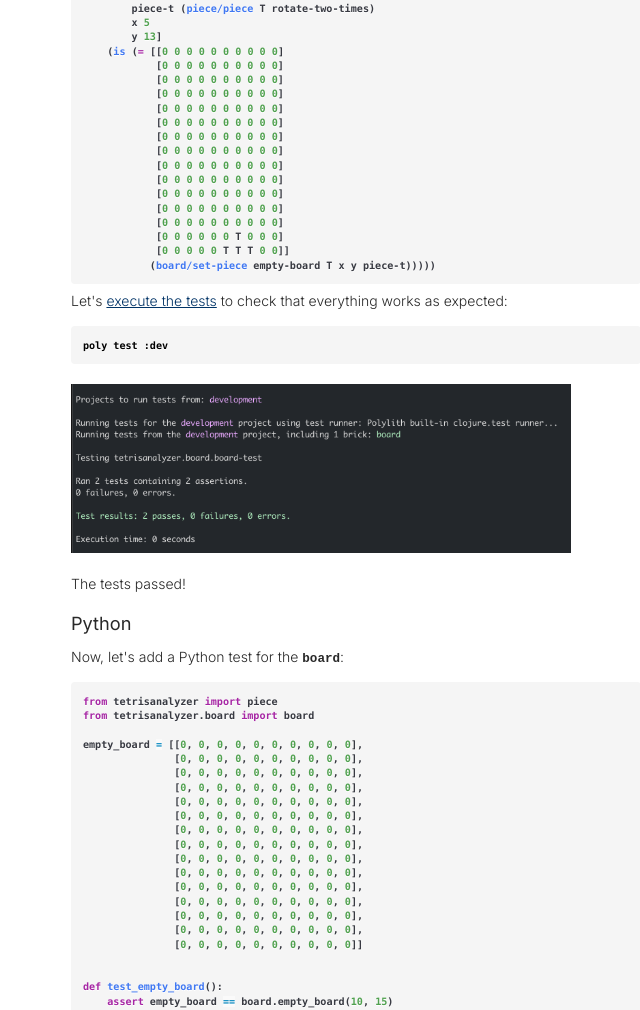
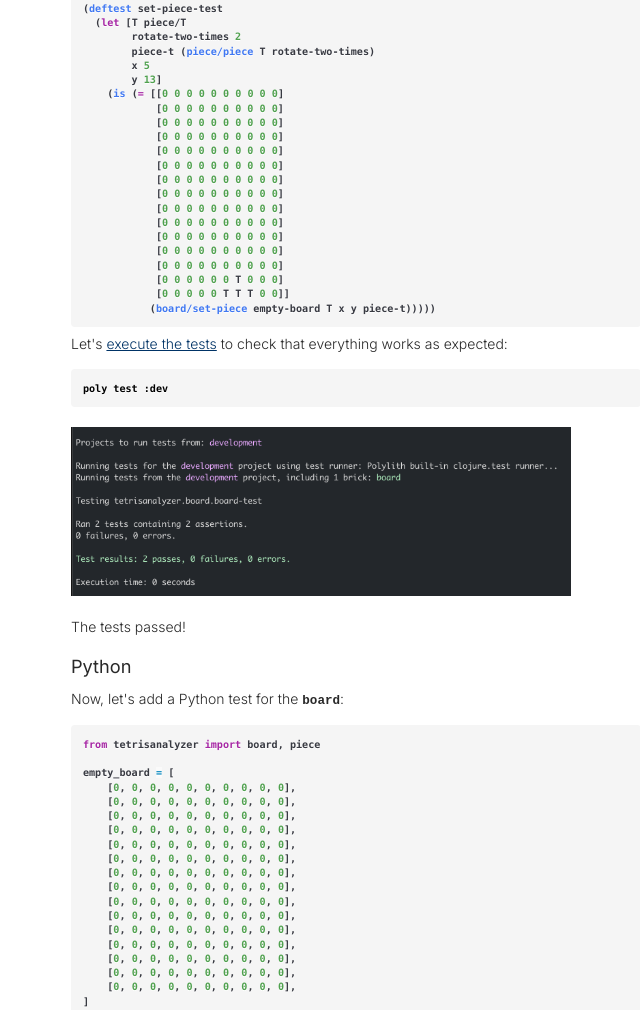
Before and after one commit to tengstrand/review-blog, a plain HTML site: page 2025-12-19-tetris-playing-ai-the-polylith-way-1.html in a window 1280 px wide. Shown: the part 10990-12000 px from the top of the page, without its empty margins (284-924 px from the left). Drawn offline with nearby package versions, Linux system fonts and the light colour scheme; a script that the page names is missing.

Commit message:
Deploy preview for review-tetris1-01-d4c54cf4

```diff
--- a/2025-12-19-tetris-playing-ai-the-polylith-way-1.html
+++ b/2025-12-19-tetris-playing-ai-the-polylith-way-1.html
@@ -237,6 +237,7 @@ L = 5
 T = 6
 O = 7
 
+
 def piece(p, rotation):
     return shape.pieces[p][rotation]
 </code></pre><p>The <code>piece</code> component now has these files:</p><pre><code class="language-shell">▾ tetris-polylith-uv
@@ -315,9 +316,11 @@ type(Z)    # Returns &lt;class &apos;int&apos;&gt; (since Z is bound to 2)
 </code></pre><p>In Python:</p><pre><code class="language-python">def empty_board(width, height):
     return [[0] * width for _ in range(height)]
 
+
 def set_cell(board, p, x, y, cell):
     cx, cy = cell
     board[y + cy][x + cx] = p
+
 
 def set_piece(board, p, x, y, piece):
     for cell in piece:
@@ -407,10 +410,9 @@ p = 6, x = 2, y = 0, cell = [0 1])
             [0 0 0 0 0 T T T 0 0]]
            (board/set-piece empty-board T x y piece-t)))))
 </code></pre><p>Let&apos;s <a href="https://cljdoc.org/d/polylith/clj-poly/0.3.31/doc/testing">execute the tests</a> to check that everything works as expected:</p><pre><code class="language-shell">poly test :dev
-</code></pre><img src="assets/2025-12-19-tetris-playing-ai-the-polylith-way/part1/poly-test.png" alt="Poly test output" style="width: 500px; height: auto; display: block; margin: 20px 0;"><p>The tests passed!</p><h4 id="python-4">Python</h4><p>Now, let&apos;s add a Python test for the <code>board</code>:</p><pre><code class="language-python">from tetrisanalyzer import piece
-from tetrisanalyzer.board import board
+</code></pre><img src="assets/2025-12-19-tetris-playing-ai-the-polylith-way/part1/poly-test.png" alt="Poly test output" style="width: 500px; height: auto; display: block; margin: 20px 0;"><p>The tests passed!</p><h4 id="python-4">Python</h4><p>Now, let&apos;s add a Python test for the <code>board</code>:</p><pre><code class="language-python">from tetrisanalyzer import board, piece
 
-empty_board = [[0, 0, 0, 0, 0, 0, 0, 0, 0, 0],
+empty_board = [
     [0, 0, 0, 0, 0, 0, 0, 0, 0, 0],
     [0, 0, 0, 0, 0, 0, 0, 0, 0, 0],
     [0, 0, 0, 0, 0, 0, 0, 0, 0, 0],
@@ -424,7 +426,9 @@ empty_board = [[0, 0, 0, 0, 0, 0, 0, 0, 0, 0],
     [0, 0, 0, 0, 0, 0, 0, 0, 0, 0],
     [0, 0, 0, 0, 0, 0, 0, 0, 0, 0],
     [0, 0, 0, 0, 0, 0, 0, 0, 0, 0],
-               [0, 0, 0, 0, 0, 0, 0, 0, 0, 0]]
+    [0, 0, 0, 0, 0, 0, 0, 0, 0, 0],
+    [0, 0, 0, 0, 0, 0, 0, 0, 0, 0],
+]
 
 
 def test_empty_board():
@@ -437,7 +441,8 @@ def test_set_piece():
     piece_t = piece.piece(T, rotate_two_times)
     x = 5
     y = 13
-    expected = [[0, 0, 0, 0, 0, 0, 0, 0, 0, 0],
+    expected = [
+        [0, 0, 0, 0, 0, 0, 0, 0, 0, 0],
         [0, 0, 0, 0, 0, 0, 0, 0, 0, 0],
         [0, 0, 0, 0, 0, 0, 0, 0, 0, 0],
         [0, 0, 0, 0, 0, 0, 0, 0, 0, 0],
@@ -451,7 +456,9 @@ def test_set_piece():
         [0, 0, 0, 0, 0, 0, 0, 0, 0, 0],
         [0, 0, 0, 0, 0, 0, 0, 0, 0, 0],
         [0, 0, 0, 0, 0, 0, T, 0, 0, 0],
-                [0, 0, 0, 0, 0, T, T, T, 0, 0]]
+        [0, 0, 0, 0, 0, T, T, T, 0, 0],
+    ]
+
     assert expected == board.set_piece(empty_board, T, x, y, piece_t)
 </code></pre><p>Let&apos;s install and run the tests using <a href="https://docs.pytest.org/en/stable/">pytest</a>:</p><pre><code class="language-shell">uv add pytest --dev
 </code></pre><p>And run the tests:</p><pre><code class="language-shell">uv run pytest
```
Also changed, not shown: 2019-09-14-the-origin-of-complexity.html (+2 -2 lines), 2023-11-01-understanding-polylith-through-the-lens-of-hexagonal-architecture.html (+2 -2 lines), 2025-12-17-tetris-playing-ai-the-polylith-way-1.html (+5 -1 lines), atom.xml (+18 -11 lines), planetclojure.xml (+14 -7 lines), 1 other file. Lines whose indentation alone changed are shown as unchanged.
